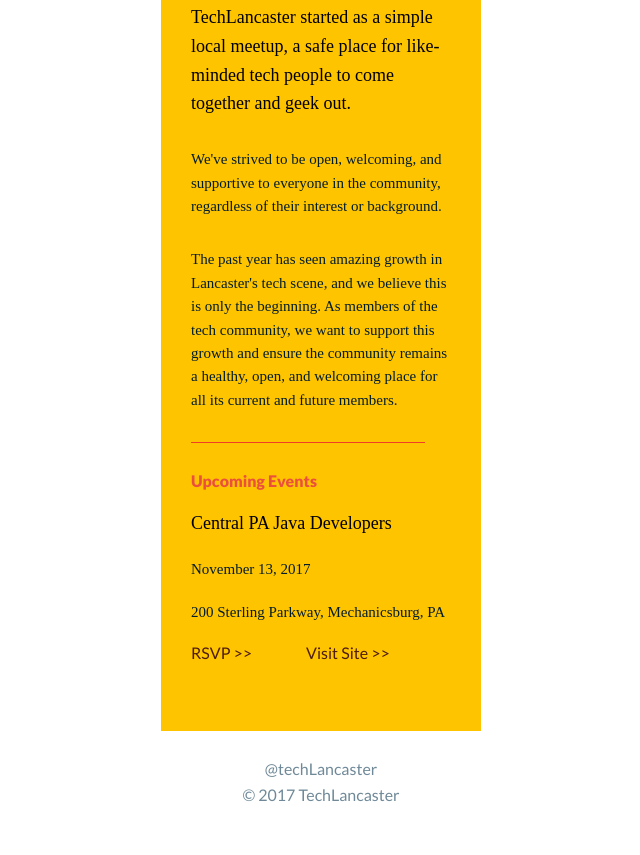
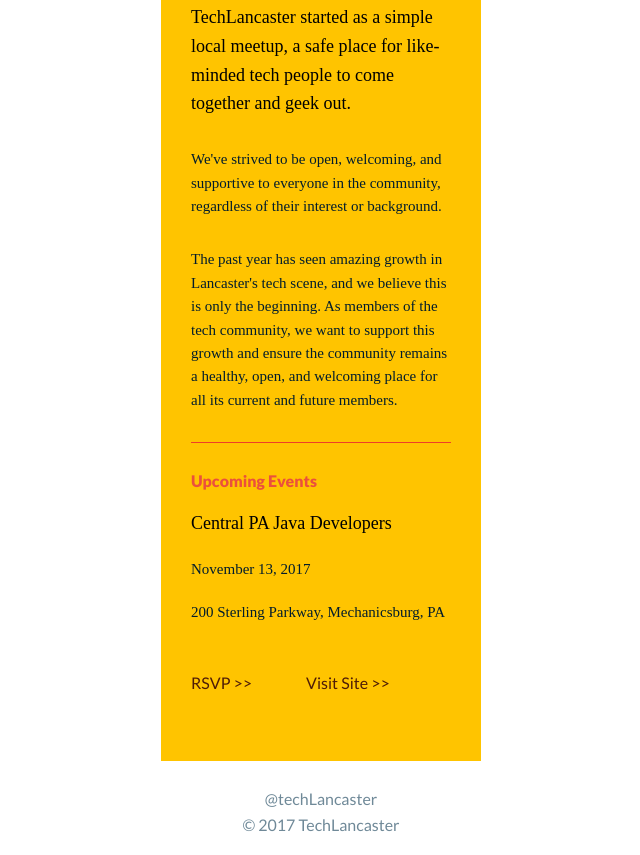
Before and after one commit to Cnels1986/nelson_tech_lanc, a plain HTML site: page index.html in a window 1280 px wide. Shown: the part 465-1320 px from the top of the page, without its empty margins (319-959 px from the left). Before the commit the page ends 1296 px from the top, so only its background shows below. Drawn offline with Linux system fonts and the light colour scheme; a web font is replaced by a local one.

Commit message:
move changes

```diff
--- a/index.html
+++ b/index.html
@@ -41,7 +41,7 @@
 
         <div class="redline"></div>
 
-        <aside>
+        <aside class="events">
           <h4 class="eventHeader">Upcoming Events</h4>
           <h3 class="boldDroid">Central PA Java Developers</h3>
           <p class="content">November 13, 2017</p>
--- a/styles/content.scss
+++ b/styles/content.scss
@@ -27,9 +27,12 @@
 .redline{
   background-color: $red_line;
   height: 1px;
-  width: 90%;
+  width: 100%;
   margin: 0 auto;
-  margin: 30px 0px;
+}
+
+.events{
+  padding-top: 30px;
 }
 
 .eventHeader{
@@ -38,6 +41,10 @@
   font-weight: bold;
   font-size: 16px;
   // padding: 30px 0px 20px 30px
+}
+
+.content:last-of-type{
+  padding-bottom: 30px;
 }
 
 aside .boldDroid, aside .content{
```
Also changed, not shown: style.css.
